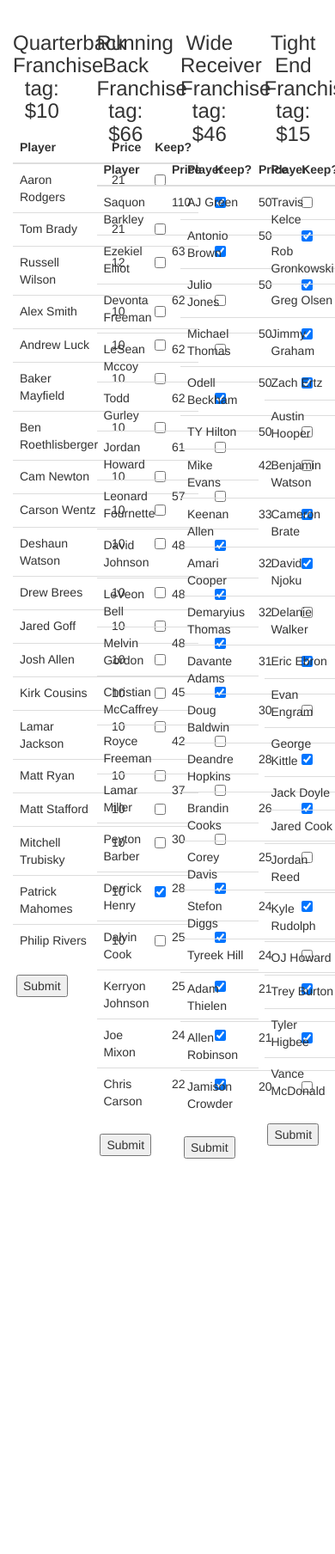
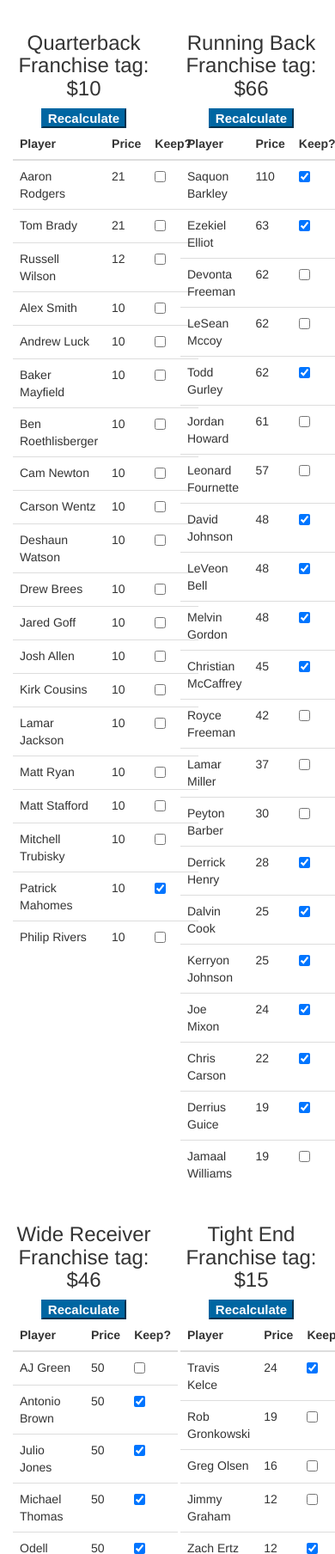
Before and after one commit to kjt9wr/La-Liga-Fantasia-Platform, a Django app: page /franchise/ in a window 390 px wide; the page is wider, and only the part inside the window is pictured. Shown: the part 55-1863 px from the top of that part at 86% size. Before the commit the page ends 1403 px from the top of that part, so only its background shows below. Run offline with Django 3.2, Linux system fonts and the light colour scheme; data comes from the database, SQL or seed files in the repository; both versions use the stored data as it was after the commit; some libraries are stand-ins or nearby versions.

Commit message:
franchise tag mobile friendly

```diff
--- a/mysite/franchise/templates/franchise/franchise.html
+++ b/mysite/franchise/templates/franchise/franchise.html
@@ -11,10 +11,12 @@
                 <!--    Quarterback Section -->
                 <form action="{% url 'franchise:update' 'QB' %}" method="post">
                     {% csrf_token %}
-                    <div class="col-xs-3 col-sm-3 col-md-3 col-lg-3">
+                    <div class="col-xs-6 col-sm-6 col-md-3 col-lg-3">
                         <h3><center> Quarterback
                         <br> Franchise tag: ${{tag_prices.0}}
                         </center></h3>
+
+                        <center> <input class="mybtn" type="submit" value="Recalculate"> </center>
                         <table class="table .table-sm">
                             <thead>
                                 <tr>
@@ -36,7 +38,6 @@
                             {% endfor %}
                             </tbody>
                         </table>
-                        <center> <input type="submit" value="Submit"> </center>
                     </div>
                 </form>
 
@@ -44,10 +45,11 @@
                 <form action="{% url 'franchise:update' 'RB' %}" method="post">
                     {% csrf_token %}
 
-                    <div class="col-xs-3 col-sm-3 col-md-3 col-lg-3">
+                    <div class="col-xs-6 col-sm-6 col-md-3 col-lg-3">
                         <h3><center> Running Back
                         <br> Franchise tag: ${{tag_prices.1}}
                         </center></h3>
+                        <center> <input class="mybtn" type="submit" value="Recalculate"> </center>
                         <table class="table .table-sm">
                             <thead>
                                 <tr>
@@ -69,7 +71,7 @@
                             {% endfor %}
                             </tbody>
                         </table>
-                    <center> <input type="submit" value="Submit"> </center>
+
                     </div>
                 </form>
 
@@ -78,10 +80,12 @@
                 <form action="{% url 'franchise:update' 'WR' %}" method="post">
                     {% csrf_token %}
 
-                    <div class="col-xs-3 col-sm-3 col-md-3 col-lg-3">
+                    <div class="col-xs-6 col-sm-6 col-md-3 col-lg-3">
                         <h3><center> Wide Receiver
                         <br> Franchise tag: ${{tag_prices.2}}
                         </center></h3>
+
+                    <center> <input class="mybtn" type="submit" value="Recalculate"> </center>
                         <table class="table .table-sm">
                             <thead>
                                 <tr>
@@ -103,7 +107,6 @@
                             {% endfor %}
                             </tbody>
                         </table>
-                    <center> <input type="submit" value="Submit"> </center>
                     </div>
                 </form>
 
@@ -111,10 +114,11 @@
                 <!--    Tight End Section -->
                 <form action="{% url 'franchise:update' 'TE' %}" method="post">
                     {% csrf_token %}
-                    <div class="col-xs-3 col-sm-3 col-md-3 col-lg-3">
+                    <div class="col-xs-6 col-sm-6 col-md-3 col-lg-3">
                         <h3> <center> Tight End
                         <br> Franchise tag: ${{tag_prices.3}}
                         </center></h3>
+                        <center> <input class="mybtn" type="submit" value="Recalculate"> </center>
                         <table class="table .table-sm">
                             <thead>
                                 <tr>
@@ -136,7 +140,7 @@
                             {% endfor %}
                             </tbody>
                         </table>
-                    <center> <input type="submit" value="Submit"> </center>
+
                     </div>
                 </form>
                 <br>
--- a/mysite/franchise/views.py
+++ b/mysite/franchise/views.py
@@ -56,4 +56,4 @@
         return Player.objects.filter(position=position).exclude(name__contains='Franchise').order_by('-price')
     else:
         return Player.objects.filter(position=position).exclude(name__contains='Franchise').filter(
-            price__gte=20).order_by('-price')
+            price__gte=19).order_by('-price')
```
Also changed, not shown: mysite/db.sqlite3.
